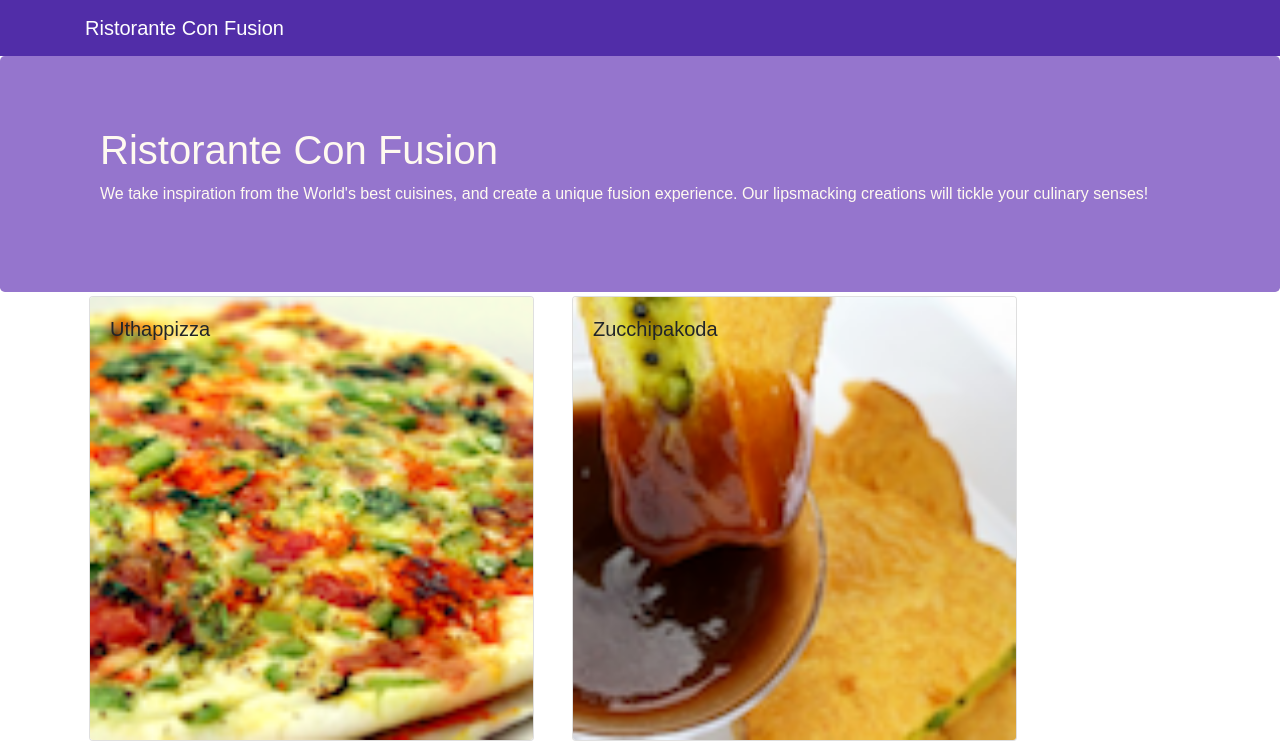
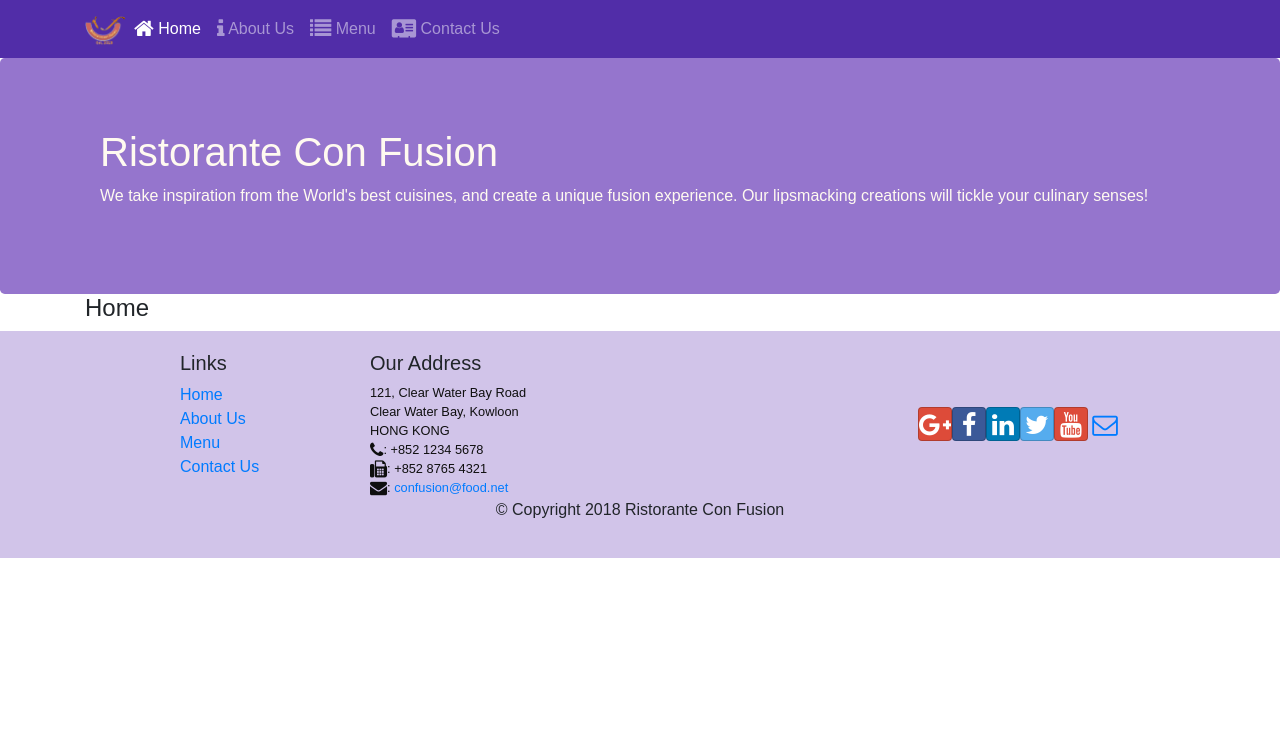
Before and after one commit to DogeLover1337/coursera-react, a React (Create React App) app in the folder confusion/: page /home in a window 1280 px wide. Shown: the top 747 px of the page. Built offline with nearby package versions, Linux system fonts and the light colour scheme.

Commit message:
React Router

```diff
--- a/confusion/package.json
+++ b/confusion/package.json
@@ -9,6 +9,7 @@
     "react": "^16.4.1",
     "react-dom": "^16.4.1",
     "react-popper": "0.9.2",
+    "react-router-dom": "4.2.2",
     "react-scripts": "1.1.4",
     "reactstrap": "5.0.0"
   },
--- a/confusion/src/App.js
+++ b/confusion/src/App.js
@@ -1,14 +1,17 @@
 import React, { Component } from 'react';
 import Main from './components/MainComponent';
 import './App.css';
+import {BrowserRouter} from 'react-router-dom';
 
 class App extends Component {
 
   render() {
     return (
-      <div>
-        <Main/>
-      </div>
+      <BrowserRouter>
+        <div>
+          <Main/>
+        </div>
+      </BrowserRouter>
     );
   }
 }
--- a/confusion/src/components/FooterComponent.js
+++ b/confusion/src/components/FooterComponent.js
@@ -1,4 +1,5 @@
 import React from 'react';
+import {Link} from 'react-router-dom';
 
 function Footer(props){
     return(
@@ -8,10 +9,10 @@ function Footer(props){
                     <div className="col-4 offset-1 col-sm-2">
                         <h5>Links</h5>
                         <ul className="list-unstyled">
-                            <li><a href="#">Home</a></li>
-                            <li><a href="#">About</a></li>
-                            <li><a href="#">Menu</a></li>
-                            <li><a href="contactus.html">Contact</a></li>
+                            <li><Link to="/home">Home</Link></li>
+                            <li><Link to="/aboutus">About Us</Link></li>
+                            <li><Link to="/menu">Menu</Link></li>
+                            <li><Link to="/contactus">Contact Us</Link></li>
                         </ul>
                     </div>
                     <div className="col-7 col-sm-5">
--- a/confusion/src/components/HeaderComponent.js
+++ b/confusion/src/components/HeaderComponent.js
@@ -1,13 +1,47 @@
 import React, {Component} from 'react';
-import {Navbar, NavbarBrand, Jumbotron} from 'reactstrap';
+import {Navbar, NavbarBrand, Jumbotron, Nav, NavbarToggler, Collapse, NavItem} from 'reactstrap';
+import {NavLink} from 'react-router-dom';
 
 class Header extends Component{
+    constructor(props){
+        super(props);
+        this.state={
+            isNavOpen: false,
+        }
+        this.toggleNav = this.toggleNav.bind(this);
+    }
+
+    toggleNav(){
+        this.setState({
+            isNavOpen: !this.state.isNavOpen
+        });
+    }
+
     render(){
         return(
             <React.Fragment>
-                <Navbar dark>
+                <Navbar dark expand="md">
                 <div className="container">
-                    <NavbarBrand href="/">Ristorante Con Fusion</NavbarBrand>
+                    <NavbarToggler onClick={this.toggleNav}/>
+                    <NavbarBrand className="mr-auto" href="/">
+                        <img src="assets/images/logo.png" height="30" width="41" alt="Ristorante Con Fusion"/>
+                    </NavbarBrand>
+                    <Collapse isOpen={this.state.isNavOpen}navbar>
+                        <Nav navbar>
+                            <NavLink className="nav-link" to="/home">
+                                <span className="fa fa-home fa-lg"></span> Home
+                            </NavLink>
+                            <NavLink className="nav-link" to="/aboutus">
+                                <span className="fa fa-info fa-lg"></span> About Us
+                            </NavLink>
+                            <NavLink className="nav-link" to="/menu">
+                                <span className="fa fa-list fa-lg"></span> Menu
+                            </NavLink>
+                            <NavLink className="nav-link" to="/contactus">
+                                <span className="fa fa-address-card fa-lg"></span> Contact Us
+                            </NavLink>
+                        </Nav>
+                    </Collapse>
                 </div>
                 </Navbar>
                 <Jumbotron>
--- /dev/null
+++ b/confusion/src/components/HomeComponent.js
@@ -0,0 +1,11 @@
+import React from 'react';
+
+function Home(props){
+    return(
+        <div className="container">
+            <h4>Home</h4>
+        </div>
+    );
+}
+
+export default Home;
--- a/confusion/src/components/MainComponent.js
+++ b/confusion/src/components/MainComponent.js
@@ -1,29 +1,35 @@
 import React, { Component } from 'react';
+import Home from './HomeComponent';
 import Menu from './MenuComponent';
 import DishDetail from './DishdetailComponent';
 import Header from './HeaderComponent';
 import Footer from './FooterComponent';
 import {DISHES} from '../shared/dishes';
+import {Switch, Route, Redirect} from 'react-router-dom';
 
 class Main extends Component {
   constructor(props){
     super(props);
     this.state = {
       dishes: DISHES,
-      selectedDish: null
     }
   }
 
-  onDishSelect(dishId){
-    this.setState({selectedDish: dishId})
-  }
+  render() {
 
-  render() {
+    const HomePage = () => {
+      return(
+        <Home/>
+      )
+    }
     return (
       <div className="App">
         <Header/>
-        <Menu dishes={this.state.dishes} onClick={(dishId) => this.onDishSelect(dishId)} />
-        <DishDetail selectedDish={this.state.dishes.filter((dish) => dish.id === this.state.selectedDish)[0]}/>
+        <Switch>
+          <Route path="/home" component={HomePage}/>
+          <Route exact path="/menu" component={() => <Menu dishes={this.state.dishes} />}/>
+          <Redirect to="/home"/>
+        </Switch>
         <Footer/>
       </div>
     );
```
Also changed, not shown: 1 other file (tests, documents, lock files or other folders).
